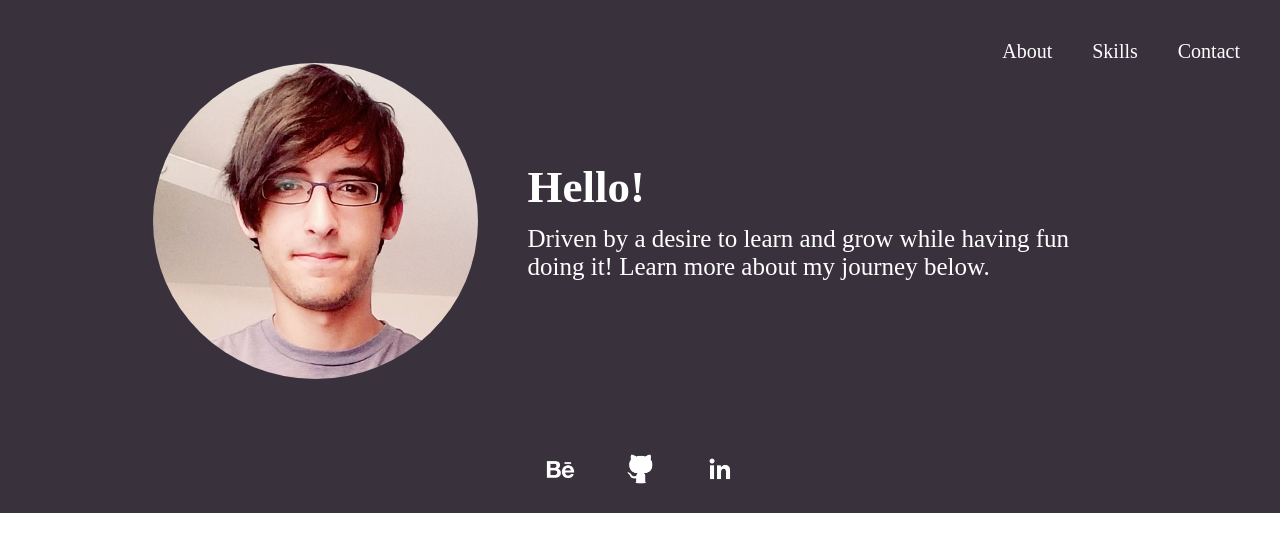
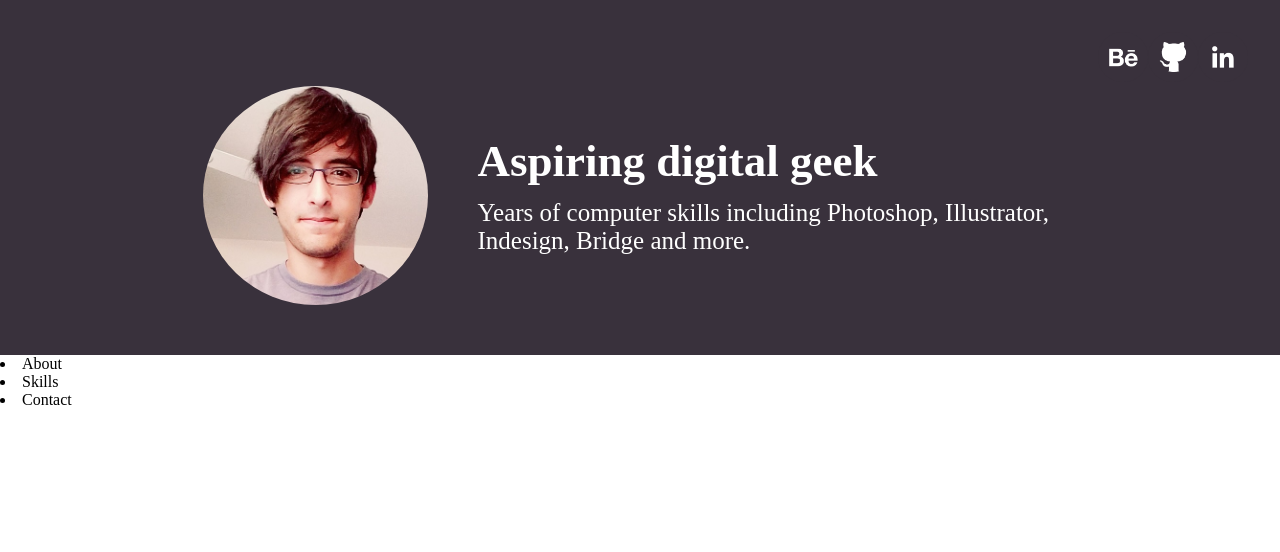
Before and after one commit to Pavywavy/Personal-Website, a plain HTML site: page index.html in a window 1280 px wide. Drawn offline with Linux system fonts and the light colour scheme.

Commit message:
adjusted header and nav layout

```diff
--- a/index.html
+++ b/index.html
@@ -11,25 +11,26 @@
 
 <body>
     <ul class="mainNav">
-        <li>About</li>
-        <li>Skills</li>
-        <li>Contact</li>
+        <li><a href="https://www.behance.net/pavy"> <img src="images/behanceicon.png" alt="behance icon"> </a></li>
+        <li><a href="https://github.com/Pavywavy"> <img src="images/githubicon.png" alt="github icon"></li>
+        <li><a href="https://www.linkedin.com/in/pavlosvalamontes/"> <img src="images/linkedinicon.png"
+            alt="linkedin icon"></a></li>
     </ul>
     <container class="header">
         <img src="images/me.jpg">
         <div class="myIntro">
-            <h1>Hello!</h1>
-            <p>Driven by a desire to learn and grow while having fun doing it! Learn more about my journey below.</p>
+            <h1>Aspiring digital geek</h1>
+            <p>Years of computer skills including Photoshop, Illustrator, Indesign, Bridge and more.</p>
         </div>
     </container>
 
+    <li>About</li>
+    <li>Skills</li>
+    <li>Contact</li>
 
 
     <footer>
-        <a href="https://www.behance.net/pavy"> <img src="images/behanceicon.png" alt="behance icon"> </a>
-        <a href="https://github.com/Pavywavy"> <img src="images/githubicon.png" alt="github icon">
-            <a href="https://www.linkedin.com/in/pavlosvalamontes/"> <img src="images/linkedinicon.png"
-                    alt="linkedin icon"></a>
+        <link rel="stylesheet" href="main.js">
     </footer>
 
 </body>
--- a/stylesheet.css
+++ b/stylesheet.css
@@ -5,17 +5,17 @@
 .mainNav {
     display: flex;
     justify-content: flex-end;
-    gap: 2em;
     padding: 2em 2em 0 2em;
     background-color: #39313C;
-    color: #FFFFFF;
-    font-size: 20px;
 }
 
 .mainNav li {
     list-style: none;
 }
 
+.mainNav img {
+    width: 50px;
+}
 
 .header {
     display: flex;
@@ -29,7 +29,7 @@
 }
 
 .header img {
-    max-width: 13em;
+    max-width: 9em;
     border-radius: 50%;
 }
 
@@ -50,14 +50,3 @@ h1 {
     display: inline-block;
     font-size: 45px;
 }
-
-footer {
-    display: flex;
-    justify-content: center;
-    background-color: #39313C;
-}
-
-footer img {
-    width: 3em;
-    padding: 1em;
-}
```
Also changed, not shown: main.js (added).
